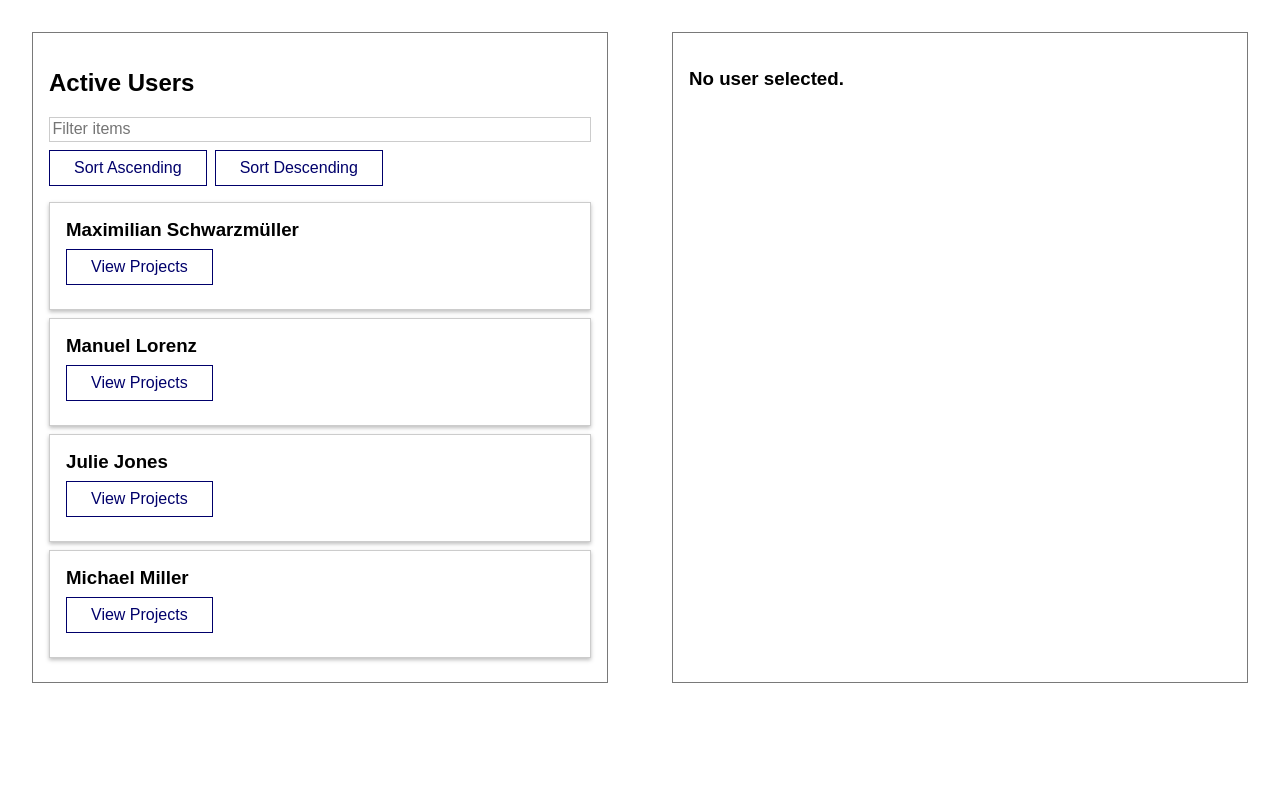
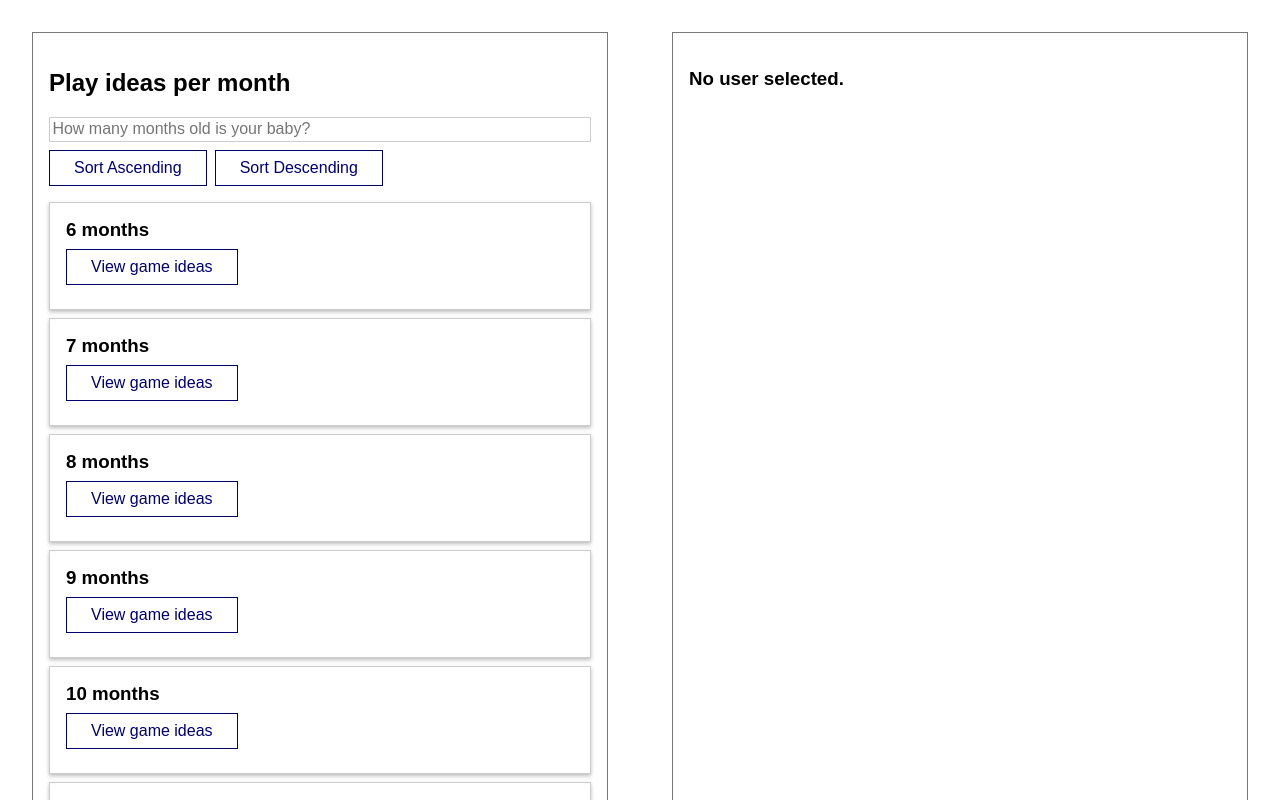
Before and after one commit to Annak506/VueAppLists, a Vue app: page / in a window 1280 px wide. Shown: the top 800 px of the page. Built offline with nearby package versions, Linux system fonts and the light colour scheme.

Commit message:
transformed app to make it fit game ideas

```diff
--- a/src/components/UI/BaseSearch.vue
+++ b/src/components/UI/BaseSearch.vue
@@ -1,6 +1,6 @@
 <template>
   <form>
-    <input type="search" @input="search" :value="searchTerm" placeholder="Filter items" />
+    <input type="search" @input="search" :value="searchTerm" placeholder="How many months old is your baby?" />
   </form>
 </template>
 
--- a/src/components/users/UserItem.vue
+++ b/src/components/users/UserItem.vue
@@ -1,7 +1,7 @@
 <template>
   <li>
     <h3>{{ userName }}</h3>
-    <button @click="viewProjects">View Projects</button>
+    <button @click="viewProjects">View game ideas</button>
   </li>
 </template>
 
--- a/src/components/users/UserList.vue
+++ b/src/components/users/UserList.vue
@@ -1,6 +1,6 @@
 <template>
   <base-container>
-    <h2>Active Users</h2>
+    <h2>Play ideas per month</h2>
     <base-search @search="updateSearch" :search-term="enteredSearchTerm"></base-search>
     <div>
       <button @click="sort('asc')" :class="{selected: sorting === 'asc'}">Sort Ascending</button>
@@ -50,7 +50,7 @@ export default {
       return props.users || [];
     });
 
-    // Sorting logic
+    // Sorting logic by ID (ascending or descending)
     const sorting = ref(null);
 
     const displayedUsers = computed(() => {
@@ -58,15 +58,12 @@ export default {
         return availableUsers.value;
       }
       return availableUsers.value.slice().sort((u1, u2) => {
-        if (sorting.value === 'asc' && u1.fullName > u2.fullName) {
-          return 1;
-        } else if (sorting.value === 'asc') {
-          return -1;
-        } else if (sorting.value === 'desc' && u1.fullName > u2.fullName) {
-          return -1;
-        } else {
-          return 1;
+        if (sorting.value === 'asc') {
+          return u1.id.localeCompare(u2.id); // Ascending order by ID
+        } else if (sorting.value === 'desc') {
+          return u2.id.localeCompare(u1.id); // Descending order by ID
         }
+        return 0;
       });
     });
 
@@ -89,7 +86,6 @@ export default {
 };
 </script>
 
-
 <style scoped>
 ul {
   list-style: none;
--- a/src/dummy-data.js
+++ b/src/dummy-data.js
@@ -1,33 +1,64 @@
 export default [
   {
-    id: 'max',
-    fullName: 'Maximilian Schwarzmüller',
+    id: 'A',
+    fullName: '6 months',
     projects: [
-      { id: 'max_p1', title: 'Record the Vue course' },
-      { id: 'max_p2', title: 'Create more courses' },
-      { id: 'max_p3', title: 'Keep content updated' }
+      { id: 'Six_months_p1', title: 'Peek-a-Boo' },
+      { id: 'Six_months_p2', title: 'Tummy Time Adventure' },
+      { id: 'Six_months_p3', title: 'Shake the Rattle' }
     ]
   },
   {
-    id: 'manu',
-    fullName: 'Manuel Lorenz',
+    id: 'B',
+    fullName: '7 months',
     projects: [
-      { id: 'manu_p1', title: 'Create more courses' },
-      { id: 'manu_p2', title: 'Dive into data science topics' },
-      { id: 'manu_p3', title: 'Various things' }
+      { id: 'Seven_months_p1', title: 'Rolling Ball Chase' },
+      { id: 'Seven_months_p2', title: 'Mirror Play' },
+      { id: 'Seven_months_p3', title: 'Clap Along' }
     ]
   },
   {
-    id: 'julie',
-    fullName: 'Julie Jones',
+    id: 'C',
+    fullName: '8 months',
     projects: [
-      { id: 'julie_p1', title: 'Create agenda for next months' },
-      { id: 'julie_p2', title: 'Explore new topics' }
+      { id: 'Eight_months_p1', title: 'Stack the Cups' },
+      { id: 'Eight_months_p2', title: 'Hide and Find Toy' }
     ]
   },
   {
-    id: 'michael',
-    fullName: 'Michael Miller',
-    projects: []
+    id: 'D',
+    fullName: '9 months',
+    projects: [
+      { id: 'Nine_months_p1', title: 'Crawl and Seek' },
+      { id: 'Nine_months_p2', title: 'Bang the Pots' },
+      { id: 'Nine_months_p3', title: 'Pull the Scarf' }
+    ]
+  },
+  {
+    id: 'E',
+    fullName: '10 months',
+    projects: [
+      { id: 'Ten_months_p1', title: 'Stacking Blocks' },
+      { id: 'Ten_months_p2', title: 'Push and Pull Toys' },
+      { id: 'Ten_months_p3', title: 'Simple Shape Sorting' }
+    ]
+  },
+  {
+    id: 'F',
+    fullName: '11 months',
+    projects: [
+      { id: 'Eleven_months_p1', title: 'Crawl through Tunnel' },
+      { id: 'Eleven_months_p2', title: 'Pretend Play with Dolls' },
+      { id: 'Eleven_months_p3', title: 'Roll the Ball Back and Forth' }
+    ]
+  },
+  {
+    id: 'G',
+    fullName: '12 months',
+    projects: [
+      { id: 'Twelve_months_p1', title: 'Walking Practice with Push Cart' },
+      { id: 'Twelve_months_p2', title: 'Climbing Soft Steps' },
+      { id: 'Twelve_months_p3', title: 'Pointing at Animals in Books' }
+    ]
   }
 ];
```
